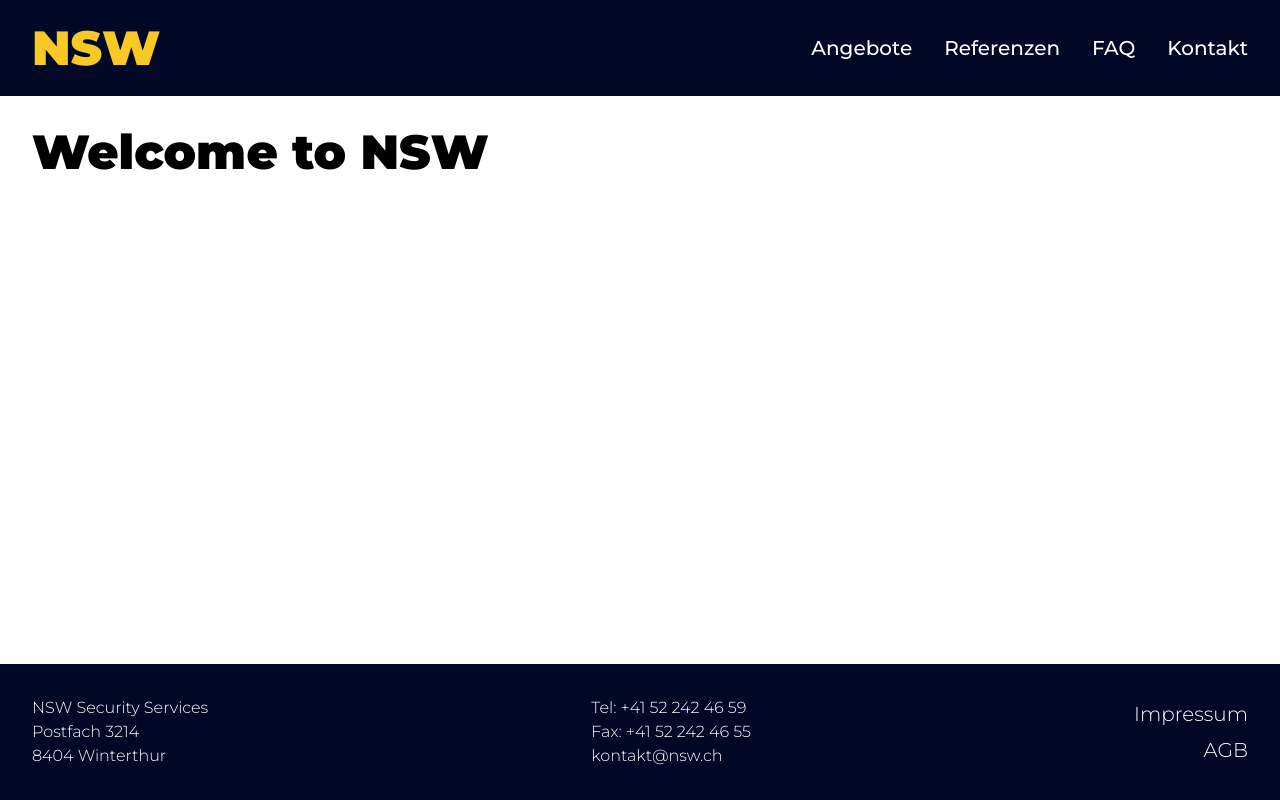
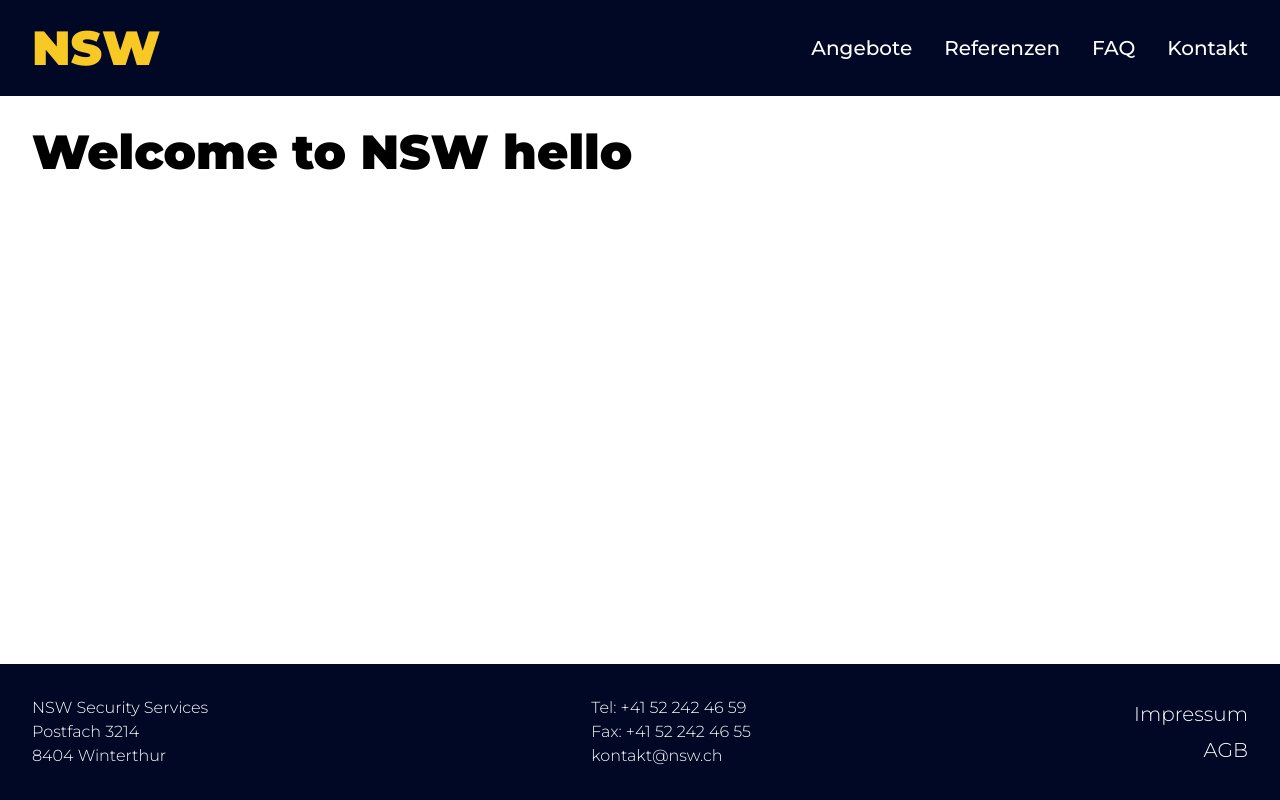
Before and after one commit to marielalaba/nsw-security, a Next.js app: page / in a window 1280 px wide. Built offline with nearby package versions, Linux system fonts and the light colour scheme.

Commit message:
add hello

```diff
--- a/src/pages/index.tsx
+++ b/src/pages/index.tsx
@@ -3,7 +3,7 @@ import { Heading1 } from "../typography/heading1";
 export default function Home() {
   return (
     <div>
-      <Heading1>Welcome to NSW</Heading1>
+      <Heading1>Welcome to NSW hello</Heading1>
     </div>
   );
 }
```
